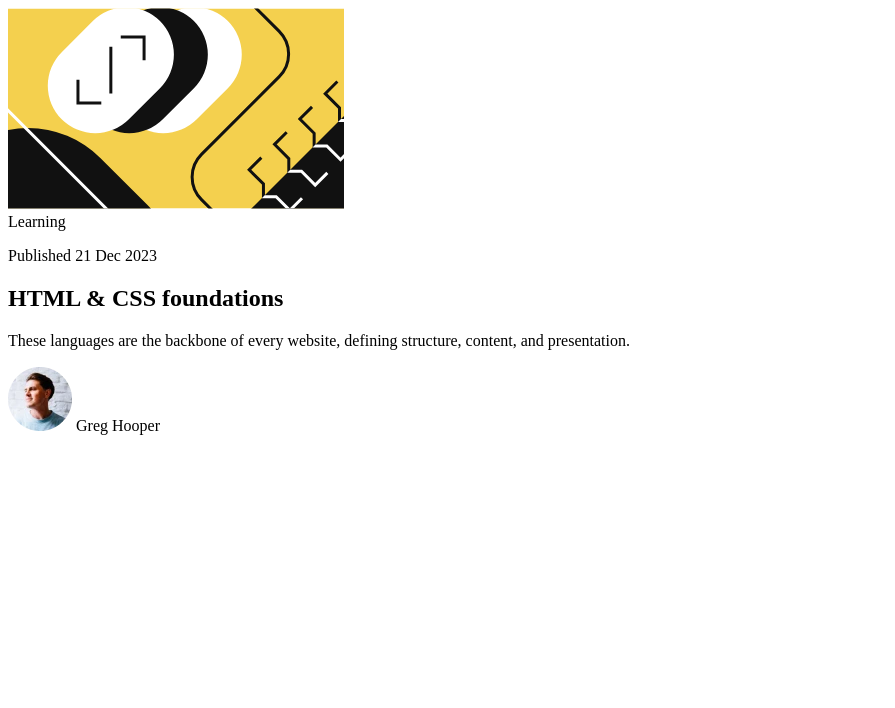
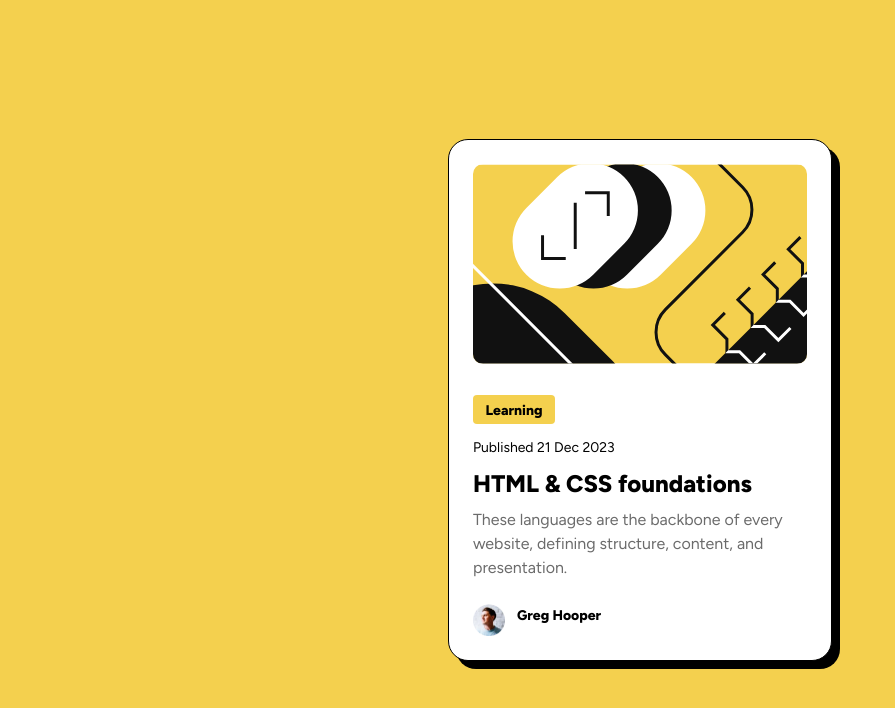
Before and after one commit to jose12032/Blog-preview-card, a plain HTML site: page index.html in a window 1280 px wide. Shown: the whole page, without its empty margins (0-895 px from the left). Drawn offline with Linux system fonts and the light colour scheme.

Commit message:
Se le han creado todos los estilos.

```diff
--- /dev/null
+++ b/css/style.css
@@ -0,0 +1,167 @@
+/* Se seleccionan todos los elementos para agregarle la propiedad box-sizing con el valor border-box y definiendo los pagin y margin a 0*/
+* {
+    box-sizing: border-box;
+    margin: 0;
+    padding: 0;
+
+}
+
+/* Establezco un tamaño de fuente al html de 16px para poder escalar las fuentes en telefonos. */
+html {
+    font-size: 16px;
+}
+
+/* Se modifican los estilos del body. */
+body {
+
+    /* Establece valores por defecto a la fuente de la pagina. */
+    font-family: figtree;
+    line-height: 150%;
+
+    /* Se usa height con un valor de 100vh para que ocupe todo el alto de la ventana. */
+    height: 100vh;
+
+    /* Se centran todos los elementos con las propiedades de flex */
+    display: flex;
+    justify-content: center;
+    align-items: center;
+
+    /* Se establece en color de fondo */
+    background-color: #F4D04E;
+
+
+}
+
+/* Se modifican los estilos de la etiqueta main que es el elemento central */
+
+main {
+
+    /* Se le agrega el alto y el ancho. */
+    width: 384px;
+    max-width: 87% ;
+
+    /* Se le agrega un padding de 24px */
+    padding: 24px;
+
+    /* Se le agrega un color blanco de fondo. */
+    background-color: #FFF;
+
+    /* Se le coloca un borde negro y se redondean sus esquinas. */
+    border: 1px solid #000;
+    border-radius: 20px;
+
+    /* Se le agrega una sombra. */
+    box-shadow: 8px 8px 0 #000;
+}
+
+/* Se  modifican los estilos de la imagen.*/
+.card-img {
+
+    /* Se le redondean las esquinas. */
+    border-radius: 10px;
+
+    /* Se le declara un maximo para el alto y el ancho. */
+    max-width: 100%;
+    height: 200px;
+    object-fit: cover;
+
+    /* Se agrega un margin-bottom con el valor de 24px para separa la imagen. */
+    margin-bottom: 24px;
+}
+
+/* Se modifican los estilos de la etiqueta header y los elementos que lo conforman. */
+
+/* El contenedor section y header hijo se convierte en flex para poder usar gap y separa todos los elementos dentro de estos con 12px */
+.card-seccionInfo, .card-seccionInfo-cabecera {
+    display: flex;
+    flex-direction: column;
+
+    gap: 12px;
+}
+
+/* Se modifica el div con el texto Learnig */
+.card-seccionInfo-cabecera > div {
+
+    /* Se declara el ancho y la altura */
+    width: 82px;
+    height: 29px;
+
+    /* Se declara el color del fondo. */
+    background-color: #F4D04E;
+
+    /* Se le coloca un pading. */
+    padding: 4px 8px;
+
+    /* Se le redondean las esquinas. */
+    border-radius: 4px;
+
+    /* Se le modifica el estilo de la funte del texto que contiene dentro. */
+    font-weight: 800;
+    font-size: .875rem;
+
+    /* Se centra el texto. */
+    text-align: center;
+}
+
+/* Se modifica los estilos del texto de la fecha de publicación.*/
+.card-seccionInfo-cabecera > p {
+    font-size: .875rem;
+    font-weight: medium;
+}
+
+/* Se modifica el estilo del texto del titulo. */
+.card-seccionInfo-cabecera > h1 {
+    font-size: 1.5rem;
+    font-weight: 800;
+}
+
+/* Le le agrega un :hover para cambiar el color del texto y el cursor cuando se pase el mouse por encima. */
+.card-seccionInfo-cabecera > h1:hover {
+    color: #F4D04E;
+    cursor: pointer;
+}
+
+/* Se modifican los estilos del texto de la descripción */
+.card-seccionInfo-text {
+    font-size: 1rem;
+    font-weight: medium;
+
+    /* Se le cambia el color de la fuente.*/
+    color: #6B6B6B;
+}
+
+/* Modifico el pie de la tarjeta. */
+footer {
+
+    /* Agrego un margin-top para separar el footer. */
+    margin-top: 24px;
+
+}
+
+/* Modifico el div que contiene la foto y el nombre del autor*/
+footer > div {
+    /* Uso flex para poder separar sus elemtos hijos con gap. */
+    display: flex;
+    gap: 12px;
+}
+
+/* Modifico el tamaño de la imagen del autor */
+footer>div>img{
+    /* Declaro un alto y un ancho para la imagen */
+    width: 32px;
+    height: 32px;
+}
+
+/* Modifico los estilos de la fuente del autor */
+footer>div>p {
+    /* Se le modifica el tamaño y el grosor. */
+    font-size: .875rem;
+    font-weight: 800;
+}
+
+@media (max-width: 768px) {
+    /* Se modifica el tamaño de la fuente en pantallas menores a 768px */
+    html {
+        font-size: 14px;
+    }
+}
--- a/index.html
+++ b/index.html
@@ -1,9 +1,19 @@
 <!DOCTYPE html>
 <html lang="en">
+
 <head>
+
   <meta charset="UTF-8">
-  <meta name="viewport" content="width=device-width, initial-scale=1.0"> <!-- displays site properly based on user's device -->
+  <meta name="viewport" content="width=device-width, initial-scale=1.0">
   <link rel="icon" type="image/png" sizes="32x32" href="images/favicon-32x32.png">
+
+  <!-- Se carga la funte Figtree para ser usada en la pagina. -->
+  <link rel="preconnect" href="https://fonts.googleapis.com">
+  <link rel="preconnect" href="https://fonts.gstatic.com" crossorigin>
+  <link href="https://fonts.googleapis.com/css2?family=Figtree:ital,wght@0,300..900;1,300..900&display=swap" rel="stylesheet">
+
+  <!-- Se enlaza el archivo style.css para los estilos de esta pagina. -->
+  <link rel="stylesheet" href="css/style.css">
 
   <title>Frontend Mentor | Blog preview card</title>
 
@@ -27,11 +37,12 @@
     </section>
 
     <footer>
-      <div>
+      <div aria-label="Autor de la publicación">
         <img src="images/image-avatar.webp" alt="Imagen del autor">
-        <span>Greg Hooper</span>
+        <p>Greg Hooper</p>
       </div>
     </footer>
+
   </main>
 
 </body>
```
